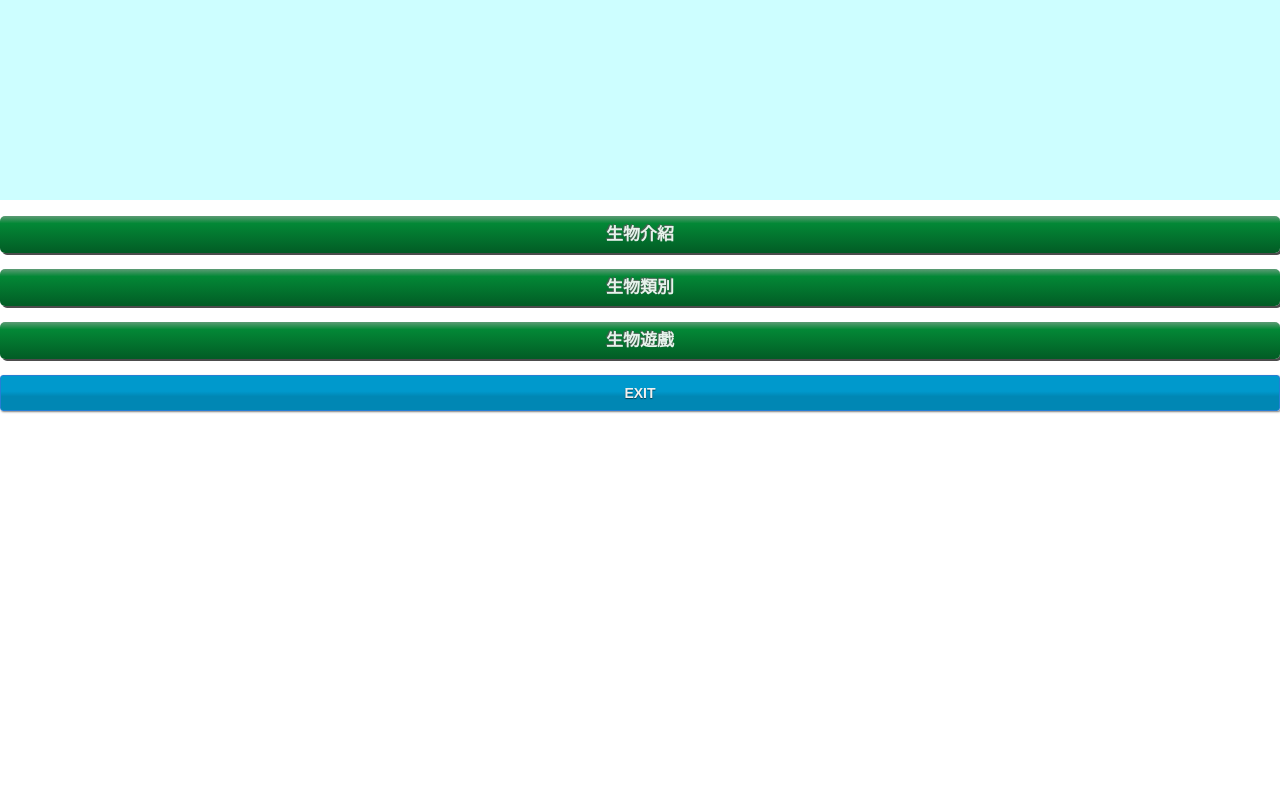
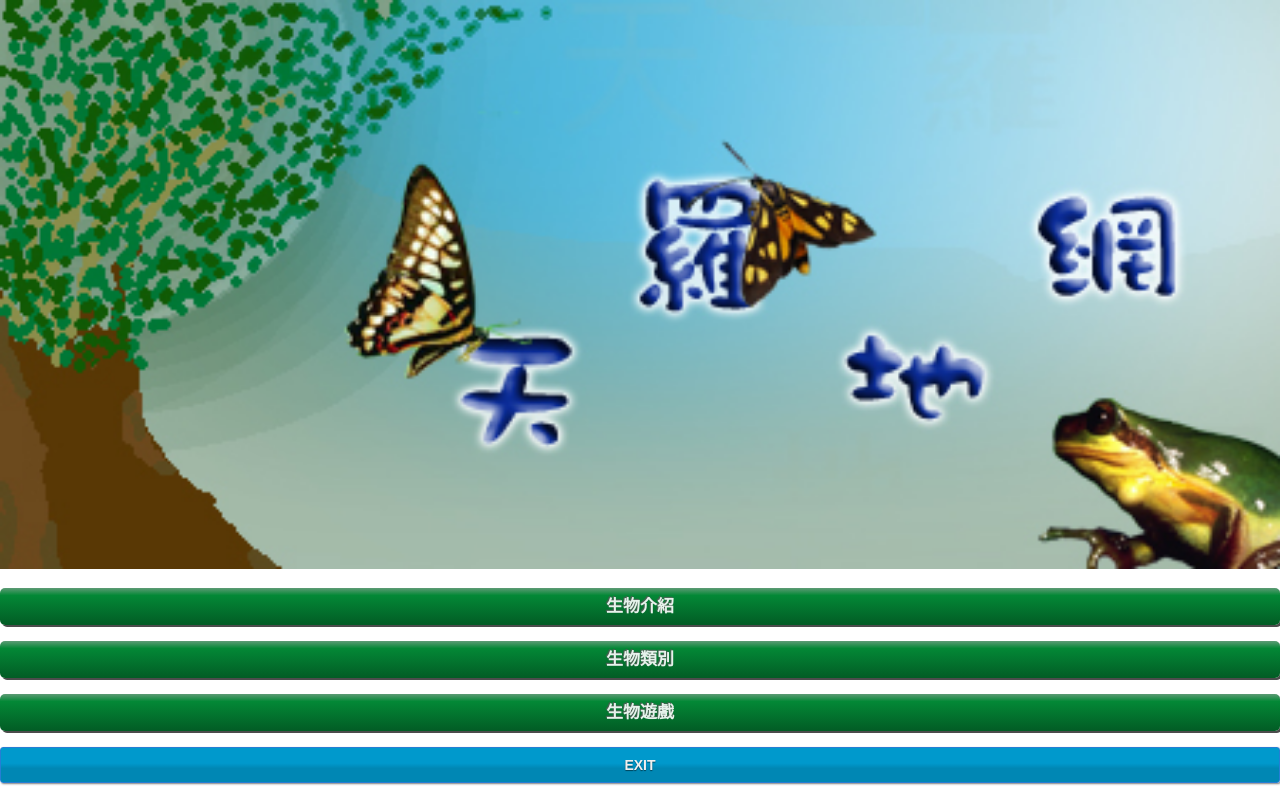
Before and after one commit to madeinfree/i35_2013, a plain HTML site: page assets/index.html in a window 1280 px wide. Drawn offline with Linux system fonts and the light colour scheme.

Commit message:
add index banner.jpg

```diff
--- a/assets/css/main.css
+++ b/assets/css/main.css
@@ -1,14 +1,11 @@
 .banner {
 	width:100%;
-	height:200px;
-	background-color: #CDFEFF;
 }
 
 .tcenter {
 	position: relative;
 	margin: 0 auto;
 	text-align: center;
-
 }
 
 .button1 {
--- a/assets/index.html
+++ b/assets/index.html
@@ -7,7 +7,7 @@
 	<link rel="stylesheet" type="text/css" href="css/main.css">
 </head>
 <body>
-	<div class="banner"></div>
+	<div class="banner"><img src="img/banner.jpg" style="width:100%;"/></div>
 	<br>
 	<div class="button8 tcenter">生物介紹</div>
 	<br>
```
Also changed, not shown: assets/img/banner.jpg (added).
